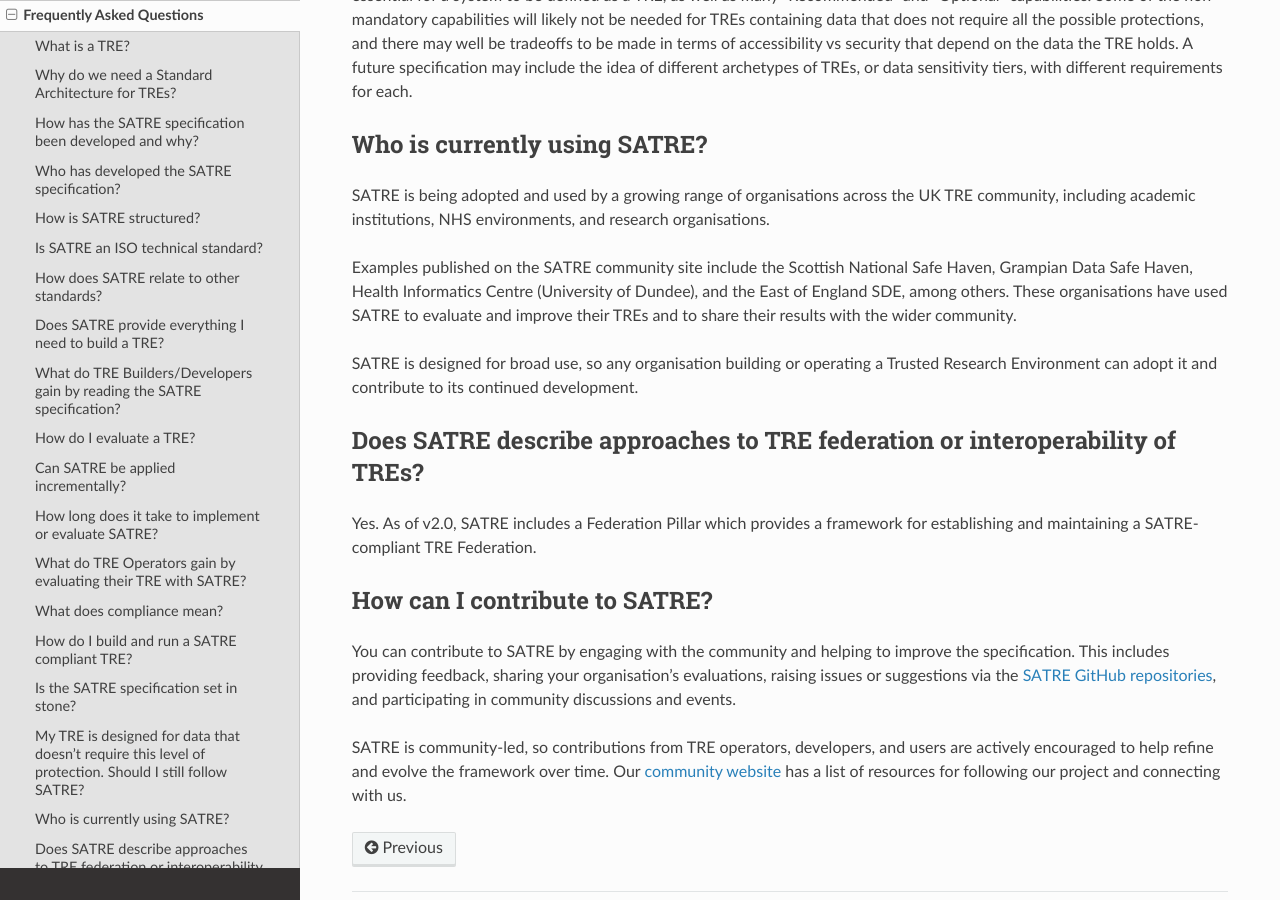
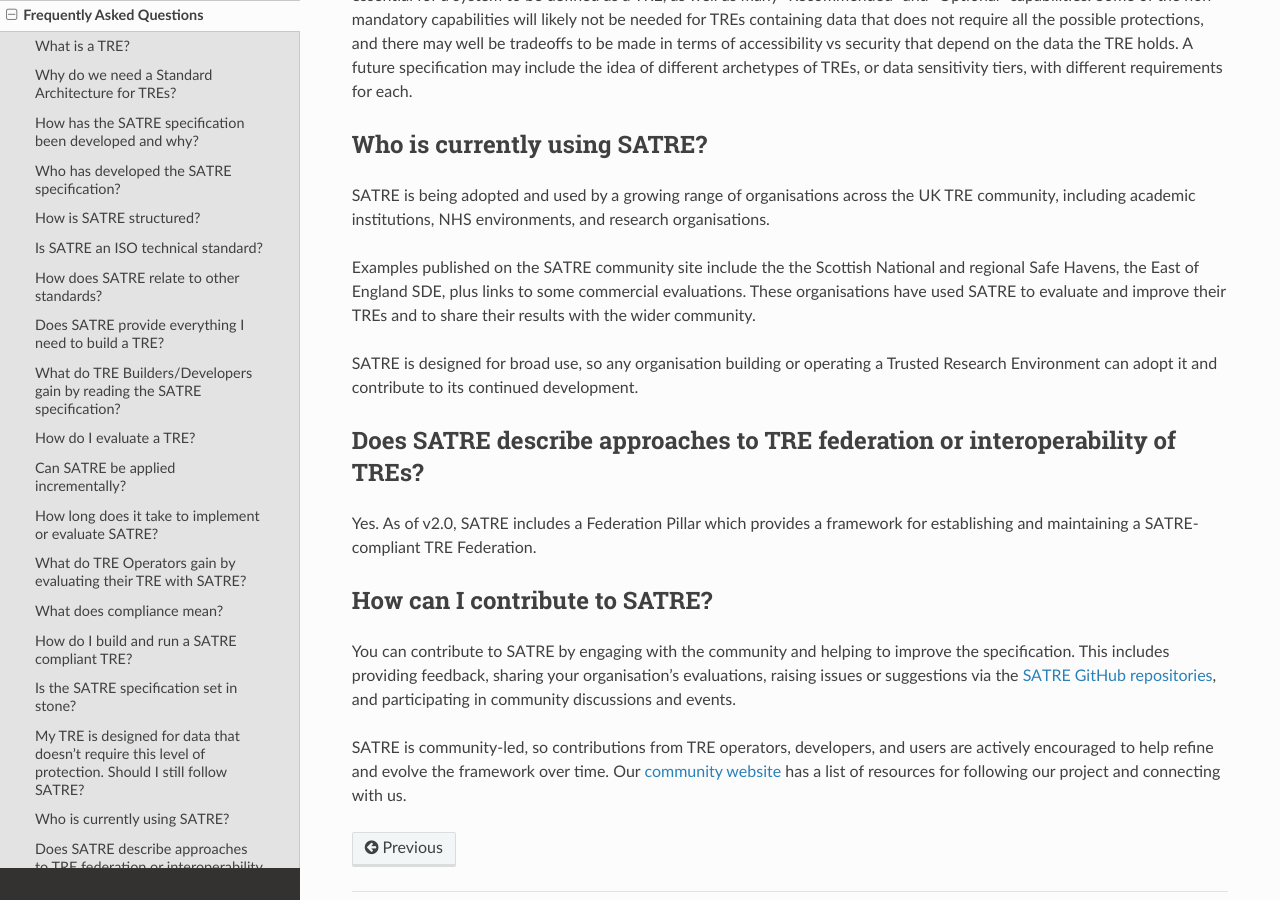
Before and after one commit to sa-tre/satre-specification, a Sphinx documentation site: the page built from docs/source/faqs.md, in a window 1280 px wide and 900 px high, scrolled down 4256 px. Built offline with Sphinx 7.4.7 and the Read the Docs theme 3.1.0, drawn with Linux system fonts in a browser that asks for light colours.

Commit message:
Update docs/source/faqs.md
Co-authored-by: Simon Li <orpheus+devel@gmail.com>

```diff
--- a/docs/source/faqs.md
+++ b/docs/source/faqs.md
@@ -174,7 +174,7 @@ A future specification may include the idea of different archetypes of TREs, or
 
 SATRE is being adopted and used by a growing range of organisations across the UK TRE community, including academic institutions, NHS environments, and research organisations.
 
-Examples published on the SATRE community site include the Scottish National Safe Haven, Grampian Data Safe Haven, Health Informatics Centre (University of Dundee), and the East of England SDE, among others. These organisations have used SATRE to evaluate and improve their TREs and to share their results with the wider community.
+Examples published on the SATRE community site include the the Scottish National and regional Safe Havens, the East of England SDE, plus links to some commercial evaluations. These organisations have used SATRE to evaluate and improve their TREs and to share their results with the wider community.
 
 SATRE is designed for broad use, so any organisation building or operating a Trusted Research Environment can adopt it and contribute to its continued development.
 
```
